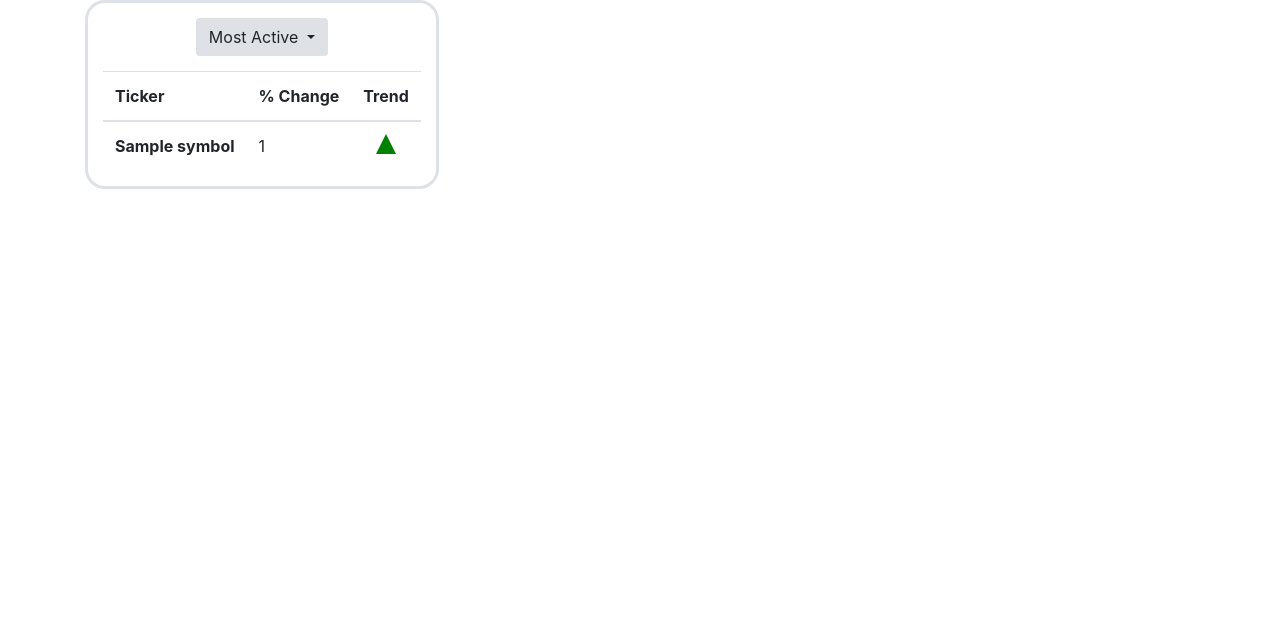
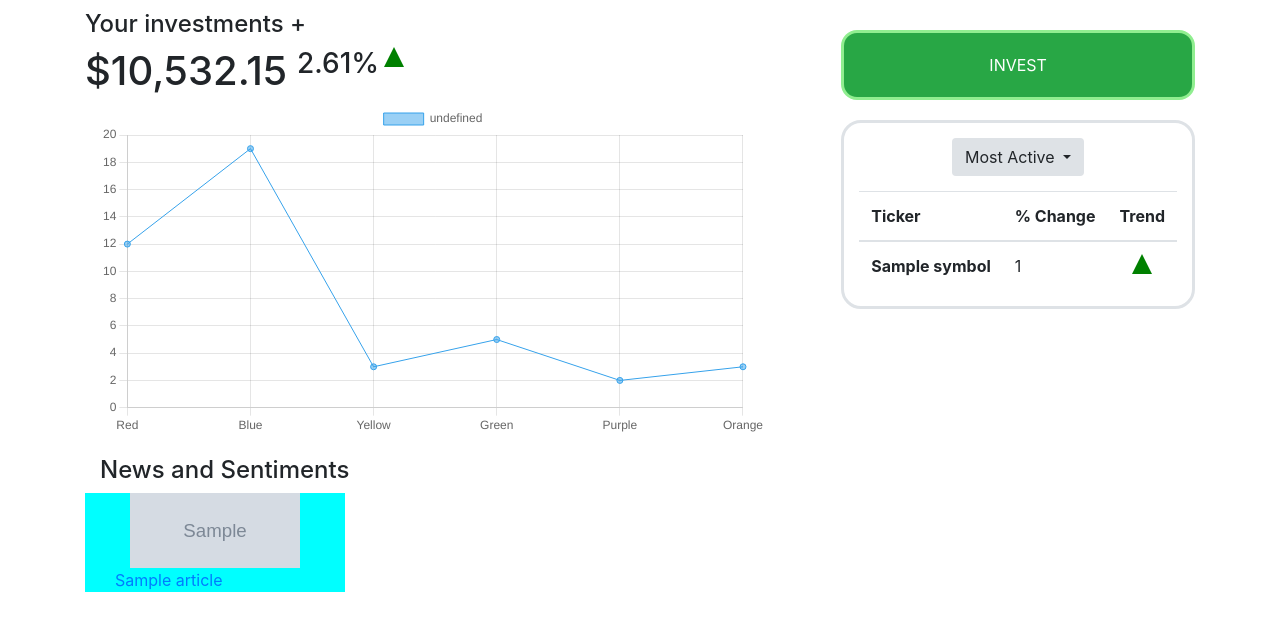
Before and after one commit to bmajkut9/django_stocktrader_website, a Django app: template papertrade_website/homeapp/templates/home.html in a window 1280 px wide. Shown: the part 76-707 px from the top of the page. Run offline with Django 5.2, Linux system fonts and the light colour scheme; the template is opened without the code that fills it: most values are stand-ins (such as "Sample title", 1, 10 or a date in 2020); grey boxes marked "Sample" are stand-in pictures; some libraries are stand-ins or nearby versions.

Commit message:
5/13 - Built webscraping approach to news and sentiments in views and started frontend display
- TODO: Clean up frontend display of sentiments

```diff
--- a/papertrade_website/homeapp/templates/home.html
+++ b/papertrade_website/homeapp/templates/home.html
@@ -1,8 +1,5 @@
 {% extends "base.html" %} {% block title %} Home {% endblock %}
 {% block content %}
-
-<!DOCTYPE html>
-<html>
 
 <script>
     function showData(type, text) {
@@ -14,6 +11,7 @@
         document.getElementById('dropdownMenuButton').textContent = text;
     }
 </script>
+
 <style>
     .triangle-up {
         width: 0;
@@ -24,6 +22,7 @@
         margin-left: auto;
         margin-right: auto;
     }
+
     .triangle-down {
         width: 0;
         height: 0;
@@ -35,10 +34,41 @@
     }
 </style>
 
-<body>
 <div class="container">
     <div class="row">
-            <div class="column">
+        <div class="col mr-auto" style="margin-top: 10px;">
+            <div class="row">
+                <h4>Your investments +</h4>
+            </div>
+            <div class="row">
+                <h1>$10,532.15</h1>
+                <h3 style="margin-left: 10px">2.61%</h3>
+                <div class="triangle-up" style="margin-left: 5px; margin-bottom: auto;"></div>
+            </div>
+            <div>
+                <canvas style="width: 100%" id="myChart"></canvas>
+            </div>
+            <div style="height: 20px;"></div>
+            <h4>News and Sentiments</h4>
+            <div class="row">
+                {% for article in articles %}
+                <a href="{{article.link}}">
+                    <div class="container" style="background-color: aqua;">
+                        <div class="col">
+                            <div class="container" style="width: 200px; height: 75px; border-radius: 20px;">
+                                <img src="{{article.image}}" style="width: 100%; height: 100%; object-fit: cover;">
+                            </div>
+                            <p class="title-text">{{article.title}}</p>
+                        </div>
+                    </div>
+                </a>
+                {% endfor %}
+            </div>
+        </div>
+        <div style="width: 60px;"></div>
+        <div class="ml-auto">
+            <button class="btn btn-success w-100 border" style="margin-top: 30px; margin-bottom: 20px; border-width: 3px !important;
+                border-color: lightgreen !important; height: 70px; border-radius: 16px;">INVEST</button>
             <div class="container border" style="border-width: 3px !important; border-radius: 20px;">
                 <div class="dropdown"
                     style="display: flex; justify-content: center; width: 100%; margin-top: 15px; margin-bottom: 15px;">
@@ -48,7 +78,8 @@
                     </button>
                     <div class="dropdown-menu" style="margin-left: auto; margin-right: auto;"
                         aria-labelledby="dropdownMenuButton">
-                            <a class="dropdown-item" onclick="showData('gainers', 'Biggest Gainers')">Biggest Gainers</a>
+                        <a class="dropdown-item" onclick="showData('gainers', 'Biggest Gainers')">Biggest
+                            Gainers</a>
                         <a class="dropdown-item" onclick="showData('losers', 'Biggest Losers')">Biggest Losers</a>
                         <a class="dropdown-item" onclick="showData('mostActive', 'Most Active')">Most Active</a>
                     </div>
@@ -66,7 +97,9 @@
                         <tr>
                             <th scope="row">{{gainer.symbol}}</th>
                             <td>{{gainer.change_percentage}}</td>
-                                <td><div class="triangle-up"></div></td>
+                            <td>
+                                <div class="triangle-up"></div>
+                            </td>
                         </tr>
                         {% endfor %}
                     </tbody>
@@ -75,7 +108,9 @@
                         <tr>
                             <th scope="row">{{loser.symbol}}</th>
                             <td>{{loser.change_percentage}}</td>
-                                <td><div class="triangle-down"></div></td>
+                            <td>
+                                <div class="triangle-down"></div>
+                            </td>
                         </tr>
                         {% endfor %}
                     </tbody>
@@ -90,7 +125,6 @@
                                 <div class="triangle-down"></div>
                                 {% endif %}
                             </td>
-
                         </tr>
                         {% endfor %}
                     </tbody>
@@ -99,8 +133,26 @@
         </div>
     </div>
 </div>
-</body>
+<script>
+    const ctx = document.getElementById('myChart');
 
-</html>
+    new Chart(ctx, {
+        type: 'line',
+        data: {
+            labels: ['Red', 'Blue', 'Yellow', 'Green', 'Purple', 'Orange'],
+            datasets: [{
+                data: [12, 19, 3, 5, 2, 3],
+                borderWidth: 1
+            }]
+        },
+        options: {
+            scales: {
+                y: {
+                    beginAtZero: true
+                }
+            }
+        }
+    });
+</script>
 
 {% endblock %}
--- a/papertrade_website/navbarapp/templates/base.html
+++ b/papertrade_website/navbarapp/templates/base.html
@@ -11,6 +11,9 @@
       {% endblock %}
     </title>
     <link rel="stylesheet" href="https://stackpath.bootstrapcdn.com/bootstrap/4.3.1/css/bootstrap.min.css" rel="stylesheet" />
+    <script src="https://code.jquery.com/jquery-3.3.1.slim.min.js"></script>
+    <script src="https://stackpath.bootstrapcdn.com/bootstrap/4.3.1/js/bootstrap.bundle.min.js"></script>
+    <script src="https://cdn.jsdelivr.net/npm/chart.js"></script>
   </head>
   <body>
     <nav class="navbar navbar-expand-lg navbar-light bg-light">
@@ -32,7 +35,6 @@
       </div>
     </nav>
     <div class="container">{% block content %} {% endblock %}</div>
-    <script src="https://code.jquery.com/jquery-3.3.1.slim.min.js"></script>
-    <script src="https://stackpath.bootstrapcdn.com/bootstrap/4.3.1/js/bootstrap.bundle.min.js" ></script>
+
   </body>
 </html>
```
Also changed, not shown: papertrade_website/homeapp/views.py (+37 -6 lines), papertrade_website/db.sqlite3. Lines whose indentation alone changed are shown as unchanged.
